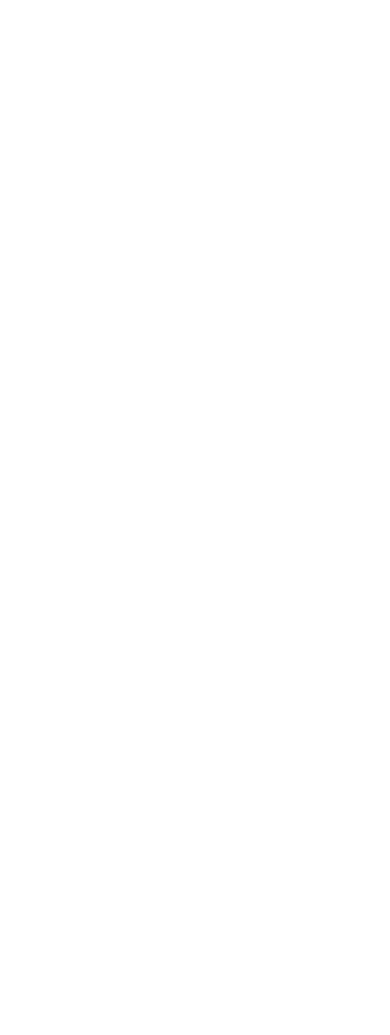
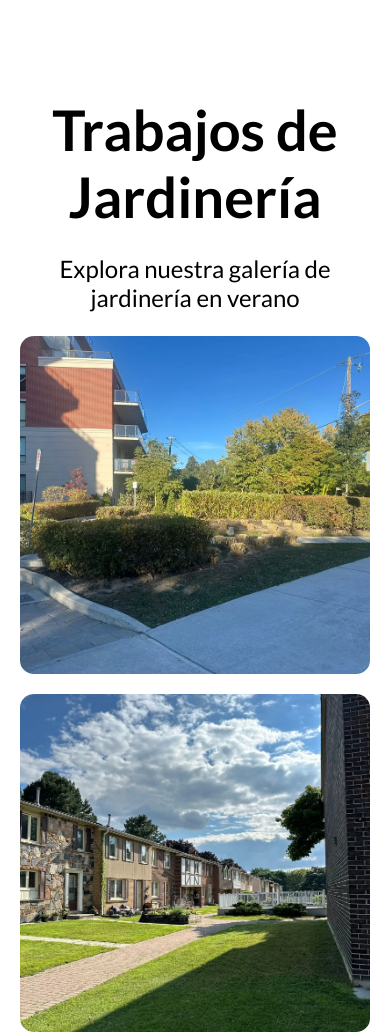
Before and after one commit to NucleoHardware/ART_DANS_LES_JARDINS_INC, a plain HTML site: page summer.html in a window 390 px wide. Shown: the top 1035 px of the page. Before the commit the page ends 844 px from the top, so only its background shows below. Drawn offline with Linux system fonts and the light colour scheme.

Commit message:
added section summer jobs for image using grid

```diff
--- a/summer.css
+++ b/summer.css
@@ -0,0 +1,62 @@
+body{
+    margin: 0px;
+    padding: 0px;
+}
+h2{
+    font-family: lato;
+    font-size: 3.5rem;
+    font-weight: bold;
+    margin-bottom: 20px;
+}
+p{
+    font-family: lato;
+    font-size: 1.5rem;
+
+}
+.text-center{
+    text-align: center;
+}
+.section-summer-jobs {
+padding:  50px 100px;
+}
+.div-summer-jobs {
+  display: grid;
+  grid-template-columns: repeat(3, minmax(300px, 1fr));
+  gap: 20px;
+}
+.img-jobs {
+  width: 100%;
+  height: 50vh;
+  object-fit: cover;
+  border-radius: 4%;
+  transition: 1s ease;
+}
+.img-jobs:first-child {
+  grid-column: 1 / 3;
+}
+.img-jobs:nth-child(4) {
+    grid-column: 2 / 4;
+}
+
+@media screen and (max-width: 768px){
+    .div-summer-jobs {
+        grid-template-columns: repeat(2, minmax(300px, 1fr));
+    }
+    .img-jobs:first-child {
+        grid-column: 1 / -1;
+    }
+    .img-jobs:nth-child(4) {
+        grid-column: 1 / -1;
+    }
+}
+@media screen and (max-width: 500px){
+    .section-summer-jobs {
+        padding:  50px 20px;
+    }
+    .div-summer-jobs {
+        grid-template-columns: 1fr;
+    }
+    .img-jobs {
+        height: 40vh;
+    }
+}
--- a/summer.html
+++ b/summer.html
@@ -5,8 +5,23 @@
     <meta name="viewport" content="width=device-width, initial-scale=1.0">
     <title>Document</title>
     <link rel="stylesheet" href="summer.css">
+    <link rel="preconnect" href="https://fonts.googleapis.com" />
+    <link rel="preconnect" href="https://fonts.gstatic.com" crossorigin />
+    <link
+      href="https://fonts.googleapis.com/css2?family=Lato:ital,wght@0,100;0,300;0,400;0,700;0,900;1,100;1,300;1,400;1,700;1,900&display=swap"
+      rel="stylesheet"
+    />
 </head>
 <body>
-
+    <section class="section-summer-jobs">
+        <h2 class="text-center">Trabajos de Jardinería</h2>
+        <p class="text-center"class="text-center">Explora nuestra galería de jardinería en verano</p>
+        <div class="div-summer-jobs">
+    <img class="img-jobs" src="/images_webp/grass_tree6.webp" alt="">
+    <img class="img-jobs" src="/images_webp/grass6.webp" alt="">
+    <img class="img-jobs" src="/images_webp/grass7.webp" alt="">
+    <img class="img-jobs" src="/images_webp/grass_tree4.webp" alt="">
+</div></div>
+</section>
 </body>
 </html>
```
Also changed, not shown: winter.html (+1 -1 lines).
